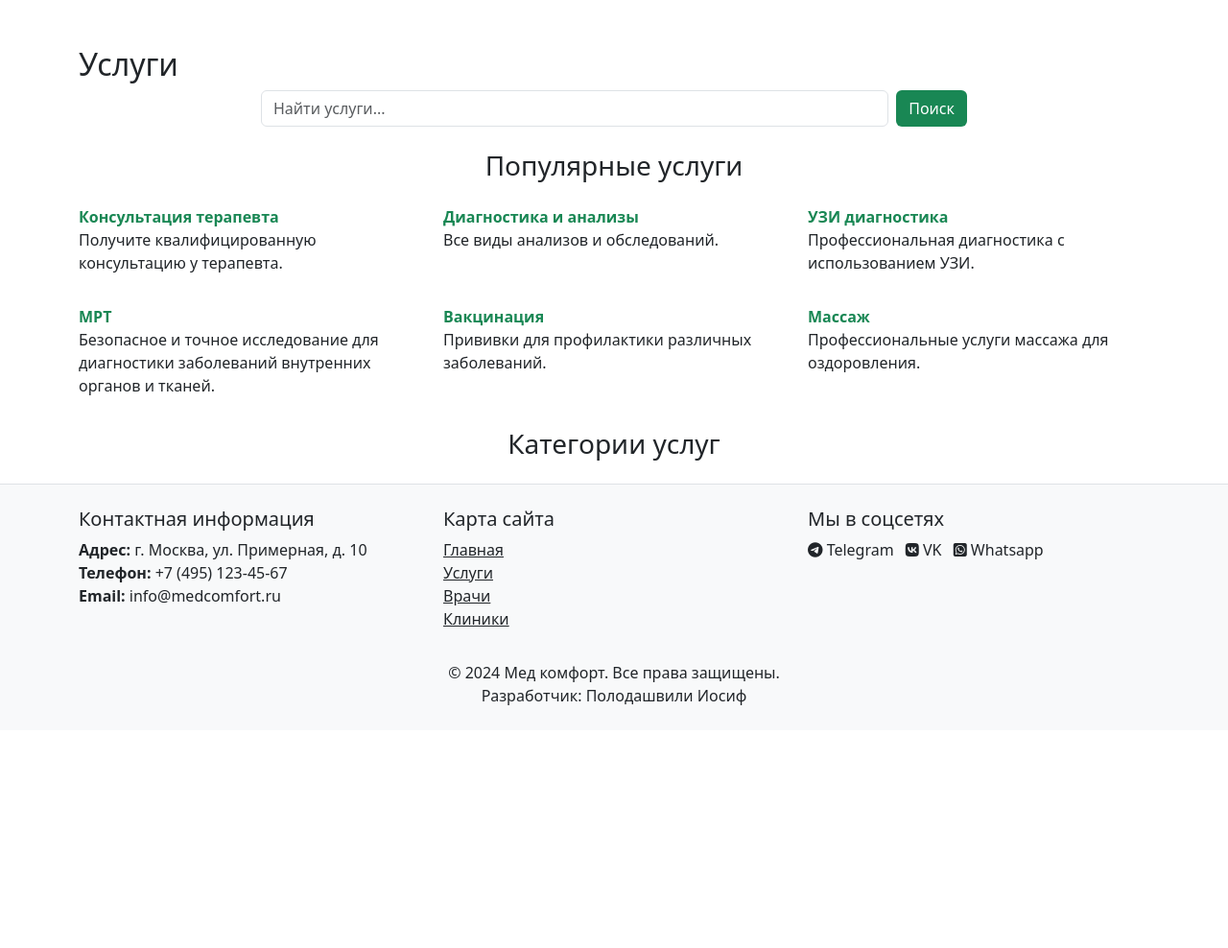
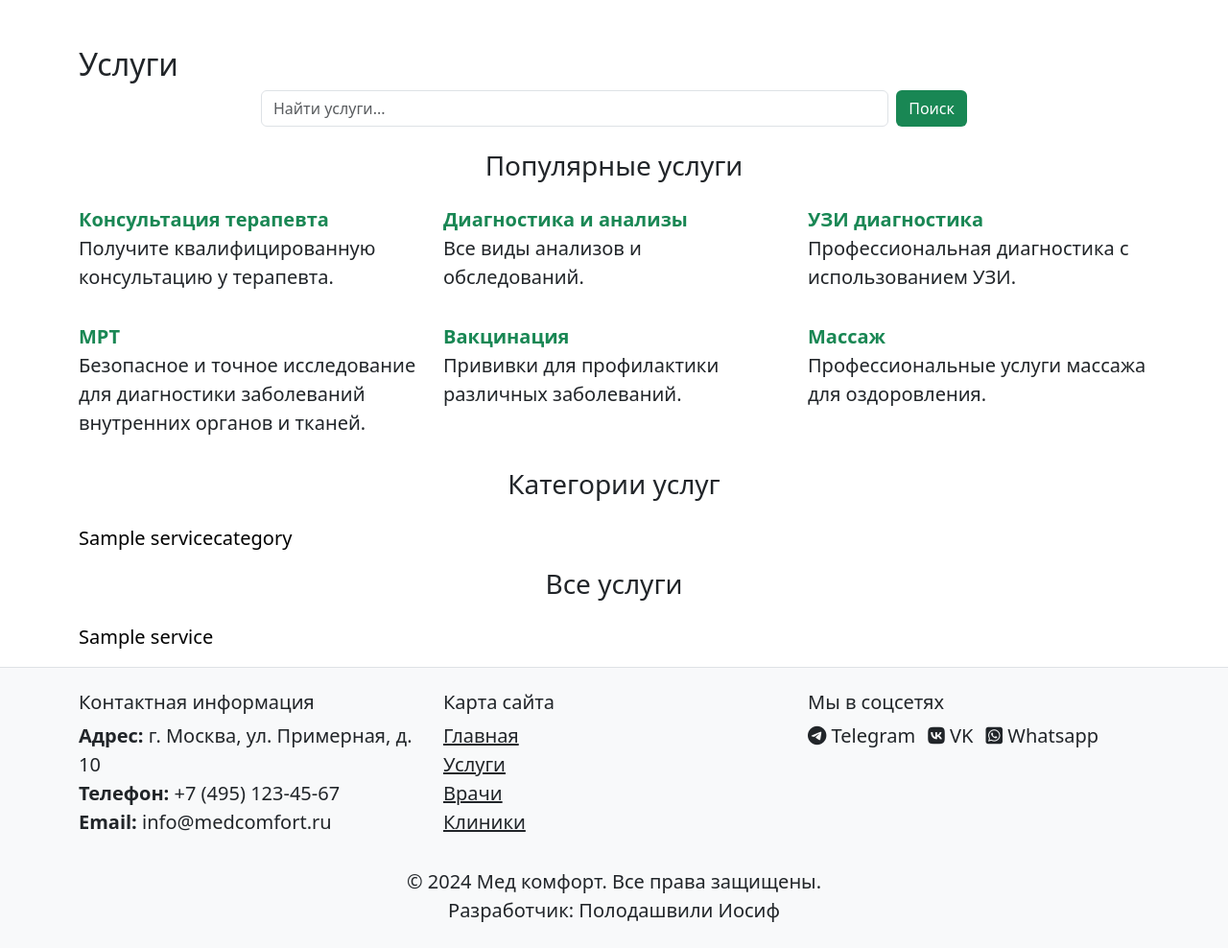
Before and after one commit to Polodashvili-Iosif/med_comfort, a Django app: page /services/ in a window 1280 px wide. Shown: the part 94-1082 px from the top of the page at 96% size. Before the commit the page ends 829 px from the top, so only its background shows below. Run offline with Django 5.2, Linux system fonts and the light colour scheme; tables that the repository leaves empty hold one stand-in row (values such as "Sample post"); some libraries are stand-ins or nearby versions.

Commit message:
Add font size adjustments and service links in header and footer templates

```diff
--- a/med_comfort/templates/includes/footer.html
+++ b/med_comfort/templates/includes/footer.html
@@ -1,4 +1,4 @@
-<footer class="bg-light py-4 mt-auto border-top">
+<footer class="bg-light py-4 mt-auto border-top fs-5">
   <div class="container">
     <div class="row">
       <div class="col-md-4">
@@ -14,7 +14,7 @@
         <h5>Карта сайта</h5>
         <ul class="list-unstyled">
           <li><a href="{% url 'main:index' %}" class="text-dark">Главная</a></li>
-          <li><a href="#" class="text-dark">Услуги</a></li>
+          <li><a href="{% url 'services:services_list' %}" class="text-dark">Услуги</a></li>
           <li><a href="#" class="text-dark">Врачи</a></li>
           <li><a href="#" class="text-dark">Клиники</a></li>
         </ul>
--- a/med_comfort/templates/includes/header.html
+++ b/med_comfort/templates/includes/header.html
@@ -11,7 +11,7 @@
       </button>
       <div class="collapse navbar-collapse" id="navbarNav">
         <ul class="nav col-12 col-lg-auto me-lg-auto mb-2 justify-content-center mb-md-0 fs-5 ">
-          <li><a href="#" class="nav-link px-2 link-body-emphasis"><font style="vertical-align: inherit;"><font style="vertical-align: inherit;">Услуги</font></font></a></li>
+          <li><a href="{% url 'services:services_list' %}" class="nav-link px-2 link-body-emphasis"><font style="vertical-align: inherit;"><font style="vertical-align: inherit;">Услуги</font></font></a></li>
           <li><a href="#" class="nav-link px-2 link-body-emphasis"><font style="vertical-align: inherit;"><font style="vertical-align: inherit;">Врачи</font></font></a></li>
           <li><a href="#" class="nav-link px-2 link-body-emphasis"><font style="vertical-align: inherit;"><font style="vertical-align: inherit;">Клиники</font></font></a></li>
         </ul>
--- a/med_comfort/templates/main/index.html
+++ b/med_comfort/templates/main/index.html
@@ -3,7 +3,7 @@
 {% block title %}Клиника Мед Комфорт{% endblock %}
 
 {% block content %}
-  <div class="container mt-5">
+  <div class="container mt-5 fs-5">
     <div class="row justify-content-center">
       <div class="col-lg-8 text-center">
         <h1 class="display-4 mb-4">Добро пожаловать в Мед Комфорт!</h1>
--- a/med_comfort/templates/services/services_list.html
+++ b/med_comfort/templates/services/services_list.html
@@ -3,7 +3,7 @@
 {% block title %}Услуги сети клиник Мед Комфорт{% endblock %}
 
 {% block content %}
-  <div class="container mt-5">
+  <div class="container mt-5 fs-5">
     <h2>Услуги</h2>
     <div class="row justify-content-center">
       <div class="col-md-8">
@@ -55,5 +55,25 @@
     </div>
 
     <h3 class="text-center mb-4">Категории услуг</h3>
+    <div class="row">
+      {% for category in service_categories %}
+        <div class="col-md-4 mb-3">
+          <a href="{% url 'services:category_detail' category.id %}" class="text-black link-underline-success link-underline-opacity-0 link-underline-opacity-75-hover">
+            {{ category.name }}
+          </a>
+        </div>
+      {% endfor %}
+    </div>
+
+    <h3 class="text-center mb-4">Все услуги</h3>
+        <div class="row">
+      {% for service in services %}
+        <div class="col-md-4 mb-3">
+          <a href="#" class="text-black link-underline-success link-underline-opacity-0 link-underline-opacity-75-hover">
+            {{ service.name }}
+          </a>
+        </div>
+      {% endfor %}
+    </div>
   </div>
 {% endblock %}
```
